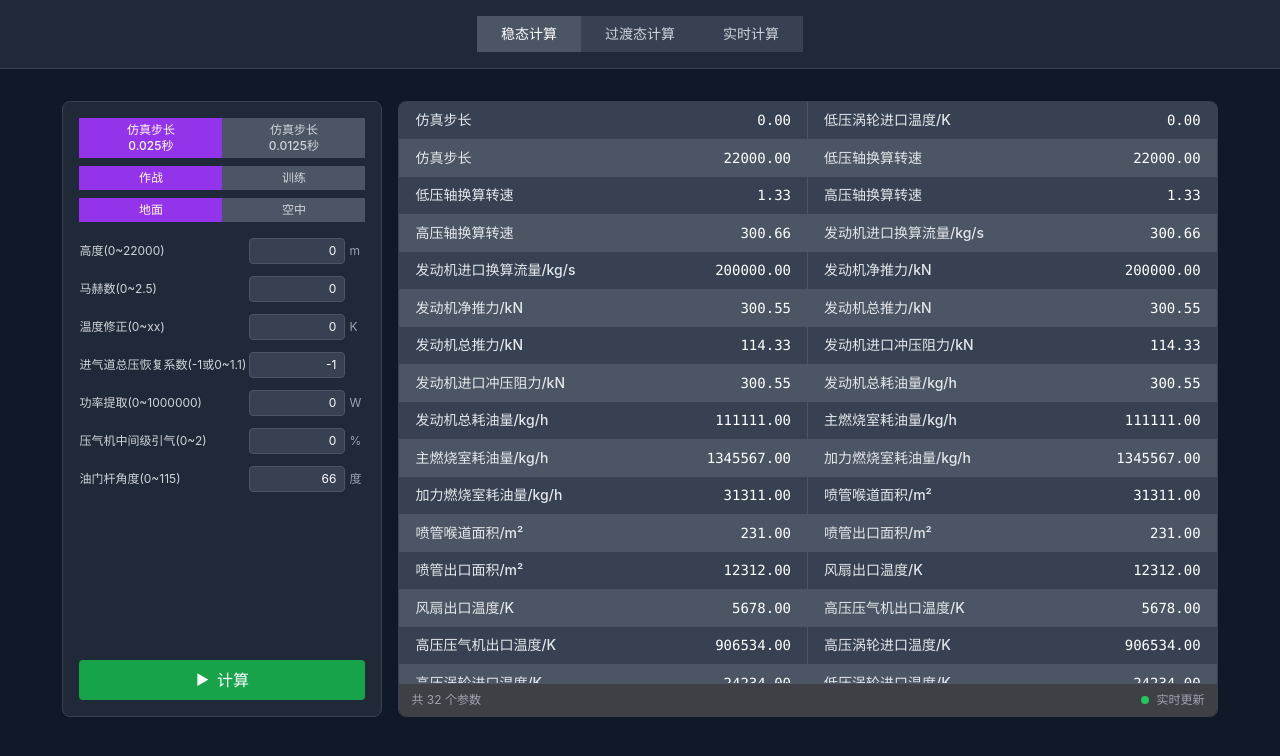
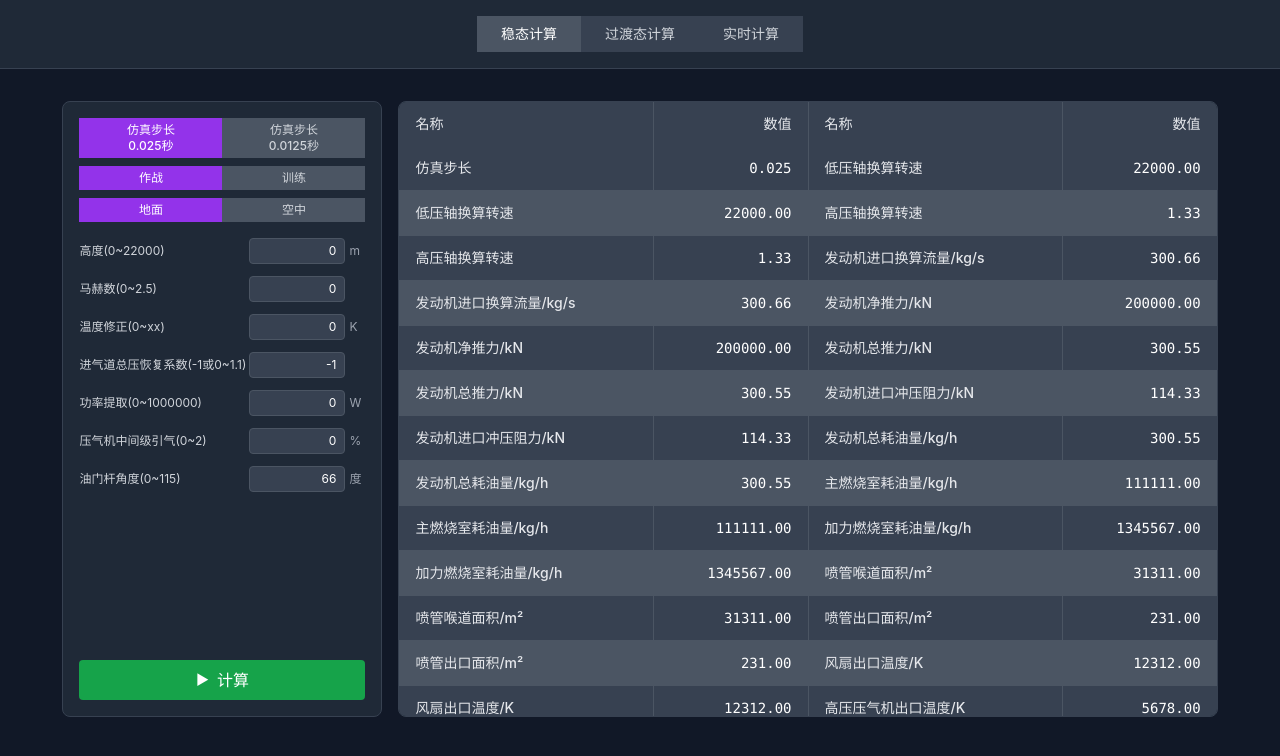
Before and after one commit to sushushimoonif/urgent-project-svelte, a Svelte app: page / in a window 1280 px wide. Shown: the top 756 px of the page. Built offline with nearby package versions, Linux system fonts and the light colour scheme.

Commit message:
稳态计算页面双表格实现

```diff
--- a/src/components/SteadyStateCalc.svelte
+++ b/src/components/SteadyStateCalc.svelte
@@ -38,40 +38,39 @@
   let selectedMode = $state('作战');
   let selectedEnvironment = $state('地面');
 
-  // 输出参数 - 修改为dataOut，仿真步长作为第一行，总共32条数据
+  // 输出参数 - 修改为dataOut，31条数据（不包含仿真步长，仿真步长单独处理）
   let dataOut = $state([
-    { name: "仿真步长", data: [0] }, // 第1行：仿真步长
-    { name: "仿真步长", data: [22000.00] }, // 第2行：仿真步长
-    { name: "低压轴换算转速", data: [1.33] }, // 第3行
-    { name: "高压轴换算转速", data: [300.66] }, // 第4行
-    { name: "发动机进口换算流量/kg/s", data: [200000.00] }, // 第5行
-    { name: "发动机净推力/kN", data: [300.55] }, // 第6行
-    { name: "发动机总推力/kN", data: [114.33] }, // 第7行
-    { name: "发动机进口冲压阻力/kN", data: [300.55] }, // 第8行
-    { name: "发动机总耗油量/kg/h", data: [111111] }, // 第9行
-    { name: "主燃烧室耗油量/kg/h", data: [1345567] }, // 第10行
-    { name: "加力燃烧室耗油量/kg/h", data: [31311] }, // 第11行
-    { name: "喷管喉道面积/m²", data: [231] }, // 第12行
-    { name: "喷管出口面积/m²", data: [12312] }, // 第13行
-    { name: "风扇出口温度/K", data: [5678] }, // 第14行
-    { name: "高压压气机出口温度/K", data: [906534] }, // 第15行
-    { name: "高压涡轮进口温度/K", data: [24234] }, // 第16行
-    { name: "低压涡轮进口温度/K", data: [0] }, // 第17行
-    { name: "低压轴换算转速", data: [22000.00] }, // 第18行
-    { name: "高压轴换算转速", data: [1.33] }, // 第19行
-    { name: "发动机进口换算流量/kg/s", data: [300.66] }, // 第20行
-    { name: "发动机净推力/kN", data: [200000.00] }, // 第21行
-    { name: "发动机总推力/kN", data: [300.55] }, // 第22行
-    { name: "发动机进口冲压阻力/kN", data: [114.33] }, // 第23行
-    { name: "发动机总耗油量/kg/h", data: [300.55] }, // 第24行
-    { name: "主燃烧室耗油量/kg/h", data: [111111] }, // 第25行
-    { name: "加力燃烧室耗油量/kg/h", data: [1345567] }, // 第26行
-    { name: "喷管喉道面积/m²", data: [31311] }, // 第27行
-    { name: "喷管出口面积/m²", data: [231] }, // 第28行
-    { name: "风扇出口温度/K", data: [12312] }, // 第29行
-    { name: "高压压气机出口温度/K", data: [5678] }, // 第30行
-    { name: "高压涡轮进口温度/K", data: [906534] }, // 第31行
-    { name: "低压涡轮进口温度/K", data: [24234] } // 第32行
+    { name: "低压轴换算转速", data: [22000.00] },
+    { name: "高压轴换算转速", data: [1.33] },
+    { name: "发动机进口换算流量/kg/s", data: [300.66] },
+    { name: "发动机净推力/kN", data: [200000.00] },
+    { name: "发动机总推力/kN", data: [300.55] },
+    { name: "发动机进口冲压阻力/kN", data: [114.33] },
+    { name: "发动机总耗油量/kg/h", data: [300.55] },
+    { name: "主燃烧室耗油量/kg/h", data: [111111] },
+    { name: "加力燃烧室耗油量/kg/h", data: [1345567] },
+    { name: "喷管喉道面积/m²", data: [31311] },
+    { name: "喷管出口面积/m²", data: [231] },
+    { name: "风扇出口温度/K", data: [12312] },
+    { name: "高压压气机出口温度/K", data: [5678] },
+    { name: "高压涡轮进口温度/K", data: [906534] },
+    { name: "低压涡轮进口温度/K", data: [24234] },
+    { name: "低压轴换算转速", data: [22000.00] },
+    { name: "高压轴换算转速", data: [1.33] },
+    { name: "发动机进口换算流量/kg/s", data: [300.66] },
+    { name: "发动机净推力/kN", data: [200000.00] },
+    { name: "发动机总推力/kN", data: [300.55] },
+    { name: "发动机进口冲压阻力/kN", data: [114.33] },
+    { name: "发动机总耗油量/kg/h", data: [300.55] },
+    { name: "主燃烧室耗油量/kg/h", data: [111111] },
+    { name: "加力燃烧室耗油量/kg/h", data: [1345567] },
+    { name: "喷管喉道面积/m²", data: [31311] },
+    { name: "喷管出口面积/m²", data: [231] },
+    { name: "风扇出口温度/K", data: [12312] },
+    { name: "高压压气机出口温度/K", data: [5678] },
+    { name: "高压涡轮进口温度/K", data: [906534] },
+    { name: "低压涡轮进口温度/K", data: [24234] },
+    { name: "额外参数", data: [0] }
   ]);
 
   // 更新dataIN中的选项状态
@@ -107,12 +106,6 @@
         airParam.data = [0];
       }
     }
-
-    // 更新输出参数中的仿真步长
-    const outputStepParam = dataOut.find(p => p.name === "仿真步长");
-    if (outputStepParam) {
-      outputStepParam.data = [parseFloat(selectedSimulationStep)];
-    }
   }
 
   // 更新输出参数的值 - 根据后端返回的dataOut更新
@@ -131,11 +124,11 @@
   function generateMockDataOut() {
     return dataOut.map(param => ({
       name: param.name,
-      data: param.name === "仿真步长" ? [parseFloat(selectedSimulationStep)] : [(Math.random() * 100 + 50)] // 仿真步长保持选择的值，其他生成随机数
+      data: [(Math.random() * 100 + 50)] // 生成随机数
     }));
   }
 
-  // 调用后端计算函数 - 直接使用invoke函数，去掉环境判断
+  // 调用后端计算函数 - 直接使用invoke函数
   async function callSteadyStateCalculation(data: any) {
     try {
       // 直接使用 Tauri invoke 调用后端的 transient_calculation 函数
@@ -205,6 +198,11 @@
       const numValue = parseFloat(value) || 0;
       param.data = [numValue];
     }
+  }
+
+  // 获取仿真步长的值
+  function getSimulationStepValue(): number {
+    return parseFloat(selectedSimulationStep);
   }
 </script>
 
@@ -297,55 +295,72 @@
         </div>
       </div>
 
-      <!-- 右侧参数列表 - 按照图片样式修改 -->
+      <!-- 右侧参数列表 - 使用两个独立的table -->
       <div class="flex-1 bg-gray-800 border border-gray-700 rounded-lg overflow-hidden">
         {#if showResults}
-          <div class="h-full flex flex-col">
-            <!-- 参数列表内容 - 32条数据，按照图片样式布局 -->
-            <div class="flex-1 overflow-hidden">
-              <div class="h-full grid grid-cols-2 gap-0">
-                <!-- 左列：参数1-16 -->
-                <div class="border-r border-gray-600 overflow-hidden">
-                  {#each dataOut.slice(0, 16) as param, index}
-                    <div class="flex items-center justify-between px-4 py-3 border-b border-gray-600 hover:bg-gray-750 transition-colors {index % 2 === 0 ? 'bg-gray-700' : 'bg-gray-600'} h-[calc((100vh-200px)/16)]">
-                      <!-- 参数名称 -->
-                      <div class="flex-1 text-sm text-gray-200 font-medium">
-                        {param.name}
-                      </div>
-                      <!-- 数值 -->
-                      <div class="text-sm text-white font-mono text-right">
-                        {param.data[0]?.toFixed(2) || '0.00'}
-                      </div>
-                    </div>
+          <div class="h-full flex">
+            <!-- 第一个表格 -->
+            <div class="flex-1 border-r border-gray-600">
+              <table class="w-full h-full text-sm">
+                <!-- 表头 -->
+                <thead class="bg-gray-700">
+                  <tr>
+                    <th class="px-4 py-3 text-left font-medium text-gray-200 border-r border-gray-600">名称</th>
+                    <th class="px-4 py-3 text-right font-medium text-gray-200">数值</th>
+                  </tr>
+                </thead>
+
+                <!-- 数据行 -->
+                <tbody>
+                  <!-- 第一行：仿真步长 -->
+                  <tr class="border-b border-gray-600 hover:bg-gray-750 transition-colors bg-gray-700">
+                    <td class="px-4 py-3 text-gray-200 font-medium border-r border-gray-600">仿真步长</td>
+                    <td class="px-4 py-3 text-white font-mono text-right">{getSimulationStepValue().toFixed(3)}</td>
+                  </tr>
+
+                  <!-- 其他15行数据 -->
+                  {#each dataOut.slice(0, 15) as param, index}
+                    <tr class="border-b border-gray-600 hover:bg-gray-750 transition-colors {(index + 1) % 2 === 0 ? 'bg-gray-700' : 'bg-gray-600'}">
+                      <td class="px-4 py-3 text-gray-200 font-medium border-r border-gray-600">{param.name}</td>
+                      <td class="px-4 py-3 text-white font-mono text-right">{param.data[0]?.toFixed(2) || '0.00'}</td>
+                    </tr>
                   {/each}
+                </tbody>
+              </table>
             </div>
 
-                <!-- 右列：参数17-32 -->
-                <div class="overflow-hidden">
-                  {#each dataOut.slice(16, 32) as param, index}
-                    <div class="flex items-center justify-between px-4 py-3 border-b border-gray-600 hover:bg-gray-750 transition-colors {index % 2 === 0 ? 'bg-gray-700' : 'bg-gray-600'} h-[calc((100vh-200px)/16)]">
-                      <!-- 参数名称 -->
-                      <div class="flex-1 text-sm text-gray-200 font-medium">
-                        {param.name}
-                      </div>
-                      <!-- 数值 -->
-                      <div class="text-sm text-white font-mono text-right">
-                        {param.data[0]?.toFixed(2) || '0.00'}
-                      </div>
-                    </div>
+            <!-- 第二个表格 -->
+            <div class="flex-1">
+              <table class="w-full h-full text-sm">
+                <!-- 表头 -->
+                <thead class="bg-gray-700">
+                  <tr>
+                    <th class="px-4 py-3 text-left font-medium text-gray-200 border-r border-gray-600">名称</th>
+                    <th class="px-4 py-3 text-right font-medium text-gray-200">数值</th>
+                  </tr>
+                </thead>
+
+                <!-- 数据行 -->
+                <tbody>
+                  <!-- 16行数据 -->
+                  {#each dataOut.slice(15, 31) as param, index}
+                    <tr class="border-b border-gray-600 hover:bg-gray-750 transition-colors {index % 2 === 0 ? 'bg-gray-700' : 'bg-gray-600'}">
+                      <td class="px-4 py-3 text-gray-200 font-medium border-r border-gray-600">{param.name}</td>
+                      <td class="px-4 py-3 text-white font-mono text-right">{param.data[0]?.toFixed(2) || '0.00'}</td>
+                    </tr>
                   {/each}
-                </div>
+                </tbody>
+              </table>
             </div>
           </div>
 
           <!-- 底部状态栏 -->
           <div class="bg-gray-750 px-3 py-2 border-t border-gray-600 flex-shrink-0">
             <div class="flex justify-between items-center text-xs text-gray-400">
-                <span>共 {dataOut.length} 个参数</span>
+              <span>共 {dataOut.length + 1} 个参数</span>
               <div class="flex items-center gap-2">
                 <div class="w-2 h-2 bg-green-500 rounded-full {isCalculating ? 'animate-pulse' : ''}"></div>
                 <span>{isCalculating ? '计算中...' : '实时更新'}</span>
-                </div>
               </div>
             </div>
           </div>
```
Lines whose indentation alone changed are shown as unchanged.
